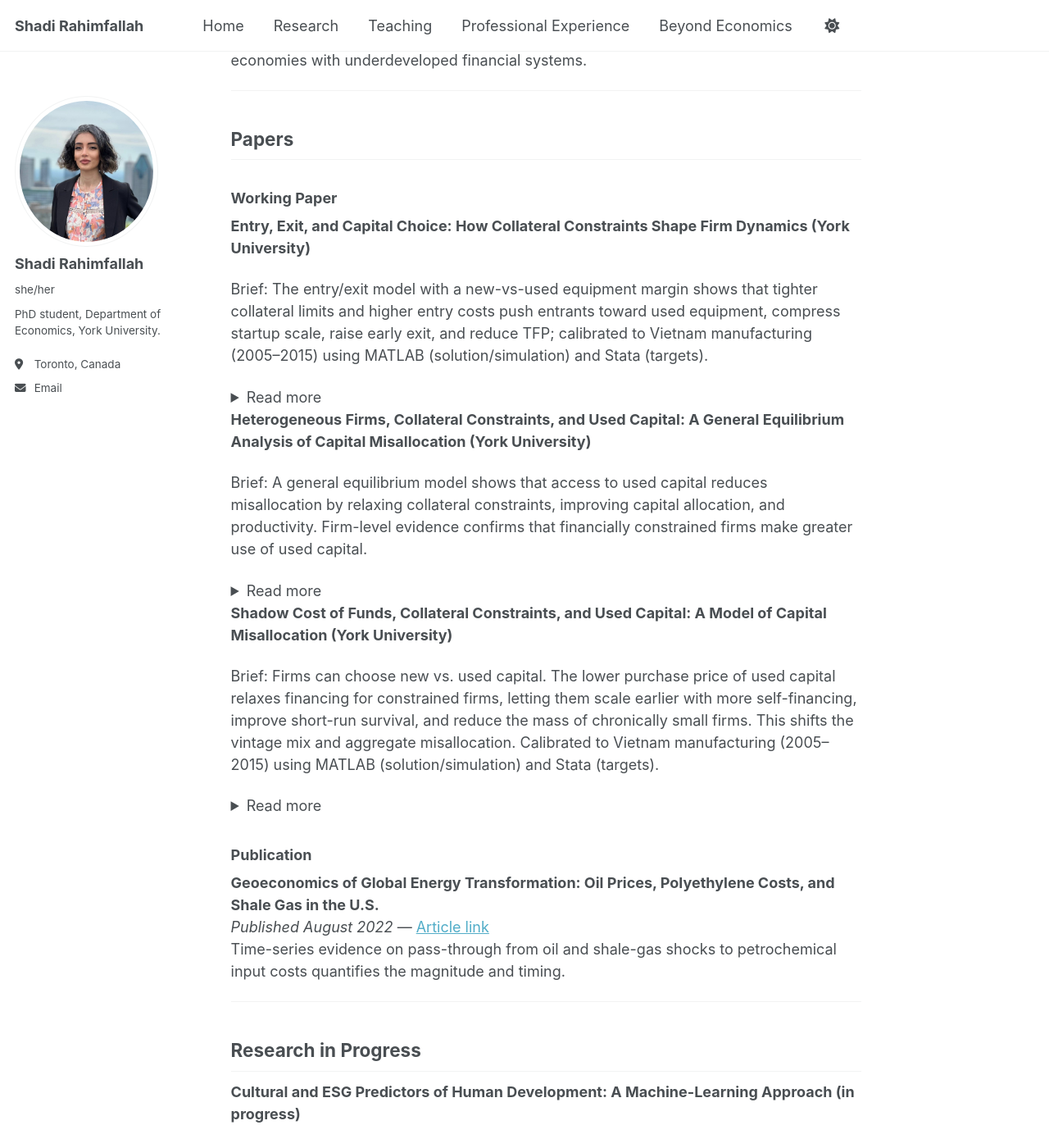
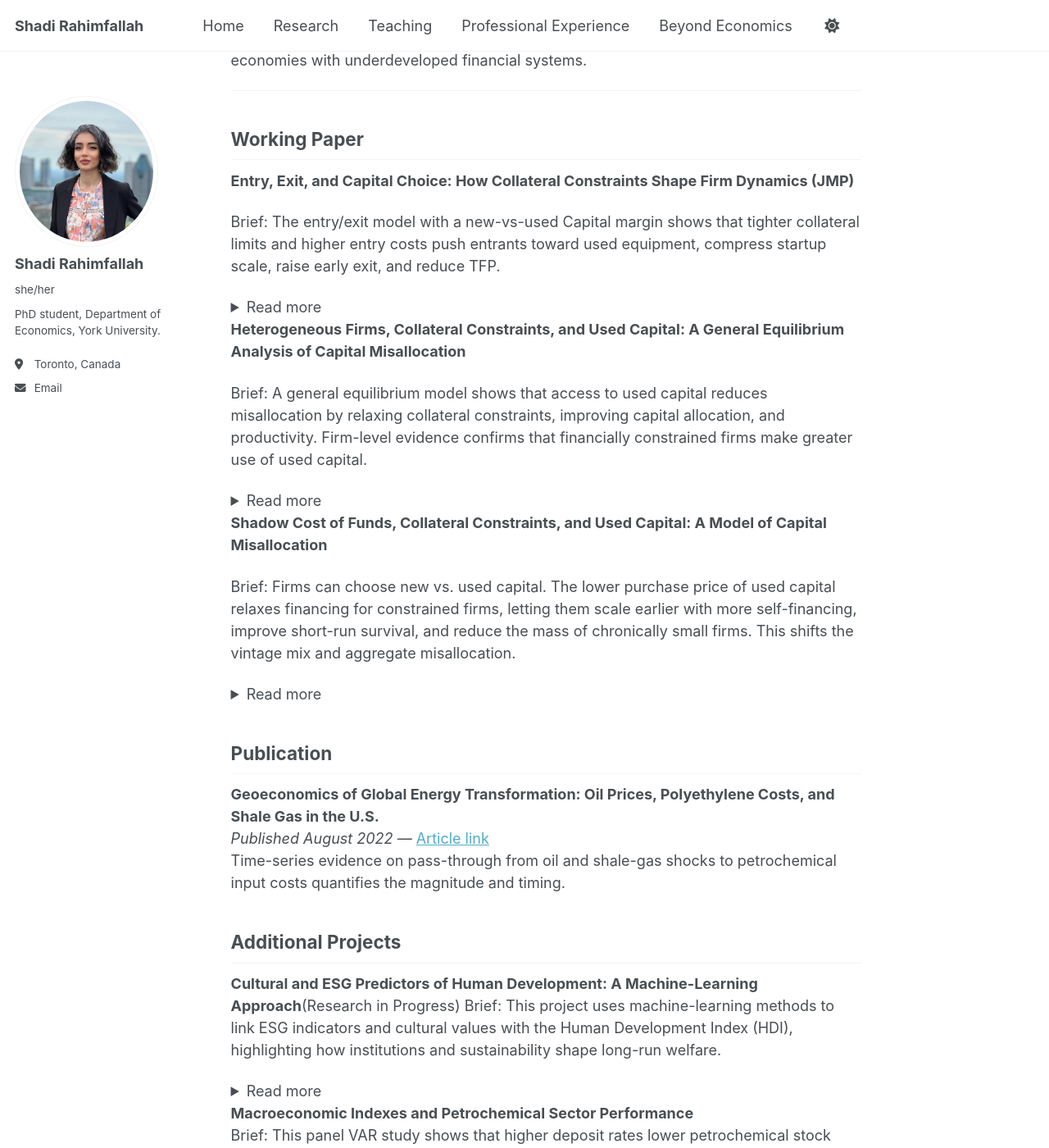
Before and after one commit to ShadiRahimfallah/ShadiRahimfallah.github.io, a Jekyll site: the page built from _pages/research.md, in a window 1280 px wide and 1400 px high, scrolled down 339 px. Shown: the whole window at 82% size. Built offline with Jekyll 4.4.1, drawn with Linux system fonts in a browser that asks for light colours; a script that is not in the unit is left out; some of the changed text lies outside the part shown.

Commit message:
Update research.md

```diff
--- a/_pages/research.md
+++ b/_pages/research.md
@@ -9,18 +9,16 @@ author_profile: true
 My research focuses on the interaction between **financial frictions, used capital, and misallocation**. I study how the availability of second-hand capital provides firms with a lower-cost financing option that relaxes collateral constraints, reshapes investment scale, and reduces productivity losses from misallocation. Using firm-level data from Vietnamese manufacturing and quantitative general equilibrium models, my research shows that incorporating second-hand capital significantly improves resource allocation in economies with underdeveloped financial systems.
 
 ---
+## Working Paper
+**Entry, Exit, and Capital Choice: How Collateral Constraints Shape Firm Dynamics (JMP)**
 
-## Papers
-
-### Working Paper
-**Entry, Exit, and Capital Choice: How Collateral Constraints Shape Firm Dynamics (York University)**
-
-Brief: The entry/exit model with a new-vs-used equipment margin shows that tighter collateral limits and higher entry costs push entrants toward used equipment, compress startup scale, raise early exit, and reduce TFP; calibrated to Vietnam manufacturing (2005–2015) using MATLAB (solution/simulation) and Stata (targets).
+Brief: The entry/exit model with a new-vs-used Capital margin shows that tighter collateral limits and higher entry costs push entrants toward used equipment, compress startup scale, raise early exit, and reduce TFP.
 <details><summary>Read more</summary>
-I develop a heterogeneous-firm model with entry, exit, and an explicit choice between new and used equipment. Two frictions—collateral limits and entry costs—govern market access, startup scale, vintage at birth, leverage, and survival. The used stock evolves realistically: each period, some new equipment transitions into the used pool, and some used equipment retires. I solve and simulate the model in MATLAB (collocation plus large-panel simulations) and build calibration targets in Stata from Vietnam’s 2005–2015 manufacturing data, including the used-investment share, debt-to-GDP, output volatility, and short- to medium-run persistence. The framework quantifies how tighter finance and higher entry fees push marginal entrants toward cheaper used equipment and smaller initial scale, increasing early-life exit and lowering TFP through composition and scale distortions. Policy counterfactuals compare lowering entry fees with relaxing collateral limits, tracing impacts on entry and exit, the cohort vintage mix, leverage, output moments, and productivity.
+I develop a heterogeneous-firm model with entry, exit, and an explicit choice between new and used capital Two frictions—collateral limits and entry costs—govern market access, startup scale, vintage at birth, leverage, and survival. The used stock evolves realistically: each period, some new capital transitions into the used pool, and some used equipment retires. I solve and simulate the model in MATLAB (collocation plus large-panel simulations) and build calibration targets in Stata from Vietnam’s 2005–2015 manufacturing data, including the used-investment share, debt-to-GDP, output volatility, and short- to medium-run persistence. The framework quantifies how tighter finance and higher entry fees push marginal entrants toward cheaper used capital and smaller initial scale, increasing early-life exit and lowering TFP through composition and scale distortions.
 </details>
 
-**Heterogeneous Firms, Collateral Constraints, and Used Capital: A General Equilibrium Analysis of Capital Misallocation (York University)**
+
+**Heterogeneous Firms, Collateral Constraints, and Used Capital: A General Equilibrium Analysis of Capital Misallocation**
 
 Brief: A general equilibrium model shows that access to used capital reduces misallocation by relaxing collateral constraints, improving capital allocation, and productivity. Firm-level evidence confirms that financially constrained firms make greater use of used capital.
 <details><summary>Read more</summary>
@@ -28,11 +26,11 @@ This study examines how used capital helps reduce the productivity losses create
 </details>
 
 
-**Shadow Cost of Funds, Collateral Constraints, and Used Capital: A Model of Capital Misallocation (York University)**
+**Shadow Cost of Funds, Collateral Constraints, and Used Capital: A Model of Capital Misallocation**
 
-Brief: Firms can choose new vs. used capital. The lower purchase price of used capital relaxes financing for constrained firms, letting them scale earlier with more self-financing, improve short-run survival, and reduce the mass of chronically small firms. This shifts the vintage mix and aggregate misallocation. Calibrated to Vietnam manufacturing (2005–2015) using MATLAB (solution/simulation) and Stata (targets).
+Brief: Firms can choose new vs. used capital. The lower purchase price of used capital relaxes financing for constrained firms, letting them scale earlier with more self-financing, improve short-run survival, and reduce the mass of chronically small firms. This shifts the vintage mix and aggregate misallocation.
 <details><summary>Read more</summary>
-  This paper builds a firm-dynamics model without an entry margin. Firms face a collateral-style affordability cap and a shadow cost of funds that captures financing tightness. The key feature is a vintage choice between new and used capital treated as two distinct goods: a unit bought as new remains new; a unit bought as used remains used. There is no conversion from new to used and no additional within-type quality downgrading beyond standard (type-specific) depreciation.
+  This paper builds a firm-dynamics model without an entry margin. Firms face a collateral-style affordability cap and a shadow cost of funds that captures financing tightness. The key feature is a vintage choice between new and used capital, treated as two distinct goods: a unit bought as new remains new, and a unit bought as used remains used. There is no conversion from new to used and no additional within-type quality downgrading beyond standard (type-specific) depreciation.
 Mechanism: Because used capital has a lower upfront price, constrained firms can expand capacity sooner with less external finance, while self-financing builds assets. Large, unconstrained firms change their vintage mix little.
 Implementation uses MATLAB to solve and simulate the model and Stata to construct 2005–2015 targets from Vietnam manufacturing (used-investment share, debt-to-GDP, output volatility, and persistence).
 </details>
@@ -40,31 +38,27 @@ Implementation uses MATLAB to solve and simulate the model and Stata to construc
 
 
 
-### Publication
+## Publication
 **Geoeconomics of Global Energy Transformation: Oil Prices, Polyethylene Costs, and Shale Gas in the U.S.**
 *Published August 2022* —
 <a href="https://wsps.ut.ac.ir/article_93569.html" target="_blank" rel="noopener noreferrer">Article link</a>
 Time-series evidence on pass-through from oil and shale-gas shocks to petrochemical input costs quantifies the magnitude and timing.
 
----
 
-## Research in Progress
-
-**Cultural and ESG Predictors of Human Development: A Machine-Learning Approach (in progress)**
+## Additional Projects
+**Cultural and ESG Predictors of Human Development: A Machine-Learning Approach**(Research in Progress)
+Brief: This project uses machine-learning methods to link ESG indicators and cultural values with the Human Development Index (HDI), highlighting how institutions and sustainability shape long-run welfare.
 <details><summary>Read more</summary>
 This project integrates environmental, social, and governance (ESG) indicators with Hofstede’s cultural dimensions to build a predictive model of the Human Development Index (HDI). Using techniques such as gradient boosting, penalized regression, and unsupervised clustering, the framework identifies nonlinear interactions and latent groupings in high-dimensional data. The research highlights how cultural values, governance quality, and sustainability practices jointly shape human development outcomes. It not only improves forecasting accuracy relative to traditional models but also uncovers policy-relevant pathways, showing, for example, how combinations of governance strength and cultural orientation condition the returns to social investment. By merging cross-country datasets with advanced machine learning, the project advances the measurement of development and provides a richer understanding of the institutional and cultural drivers of long-run welfare.
 </details>
 
+**Macroeconomic Indexes and Petrochemical Sector Performance**
+Brief: This panel VAR study shows that higher deposit rates lower petrochemical stock returns, while exchange-rate and overall market gains raise them. Oil-price increases hurt returns at first, but the effect fades gradually.
+<details><summary>Read more</summary>
+In this study, I apply a panel VAR to examine how oil prices, real exchange rates, deposit rates, and market returns shape stock returns in Iran’s petrochemical sector. Impulse–response functions show deposit-rate shocks reduce returns, exchange-rate shocks increase them, and oil shocks have a negative yet diminishing effect across quarters—highlighting persistent macro-financial channels shaping firm performance.
+</details>
 
----
 
-## Additional Projects
-
-**Macroeconomic Indexes and Petrochemical Sector Performance (University of Tehran)**
-Brief: A Panel VAR shows deposit-rate shocks lower stock returns; real-exchange-rate and market-return shocks raise them; oil-price shocks depress returns but fade gradually.
-<details><summary>Read more</summary>
-In this study, I apply a PVAR to examine how oil prices, real exchange rates, deposit rates, and market returns shape stock returns in Iran’s petrochemical sector. Impulse–response functions show deposit-rate shocks reduce returns, exchange-rate shocks increase them, and oil shocks have a negative yet diminishing effect across quarters—highlighting persistent macro-financial channels shaping firm performance.
-</details>
 
 **Master’s Thesis (Energy Economics)** — **The Effect of Shale Gas Expansion on the Attractiveness of Iran’s Petrochemical Industry**
 Brief: Global shale gas lowered feedstock costs abroad, intensifying competition and challenging Iran’s export position; domestic exchange-rate and inflation dynamics are also pivotal.
@@ -72,27 +66,28 @@ Brief: Global shale gas lowered feedstock costs abroad, intensifying competition
 The thesis studies how the U.S. shale-gas boom reshaped global petrochemical competitiveness. Using time-series and panel econometrics (e.g., VECM/cointegration), it links shale-driven energy price changes with polyethylene prices and sectoral performance, showing how external energy shocks and domestic macro factors jointly determine industry attractiveness.
 </details>
 
-**Shale-Gas Revolution and Polyethylene Prices (University of Tehran)**
+
+**Shale-Gas Revolution and Polyethylene Prices**
 Brief: Time-series models trace pass-through from shale-driven gas price declines to lower polyethylene prices, revealing strong energy-to-industry transmission.
 <details><summary>Read more</summary>
 Econometric analysis shows that cheaper gas inputs increased supply and put durable downward pressure on polymer prices, illustrating how energy shocks propagate through manufacturing cost structures and global competition.
 </details>
 
-**Gas Pricing Mechanisms (University of Tehran)**
+
+**Gas Pricing Mechanisms**
 Brief: Policy framework for efficient and equitable natural-gas pricing under natural-monopoly conditions, estimated with GMM to handle endogeneity and dynamics.
 <details><summary>Read more</summary>
 Grounded in public-sector pricing and Ramsey principles, the project estimates demand and cost relationships and evaluates alternative pricing rules under subsidy reform. GMM estimation provides consistent dynamics, yielding benchmarks that balance fiscal goals, consumer welfare, and industrial competitiveness.
 </details>
 
-**Health Financing and Inequality in Iran (Industry)**
+
+**Health Financing and Inequality in Iran**
 Brief: Using province-by-year data, places with higher average household income have fewer infant and overall deaths, while more income inequality is linked to more deaths. Insurance coverage, education, and health-care capacity also help reduce deaths.
 <details><summary>Read more</summary> I compare each province to itself over time (so fixed local traits don’t bias results) and track two outcomes: infant mortality and all-cause mortality. The main drivers are log household spending (a proxy for income), the Gini index (a measure of inequality), education, insurance coverage, and healthcare capacity. To check the direction of cause and effect, I also repeat the analysis using past values as instruments. The pattern is robust: higher income → lower mortality; higher inequality → higher mortality; more insurance, education, and care capacity → lower mortality.
 </details>
 
----
-
 ## Research Assistant
-- **York University (Macroeconomics)** — with Tasso Adamopoulos and Chaoran Chen; macroeconomic data analysis and model support.
-- **York University (Macroeconomics)** — with Tasso Adamopoulos; macroeconomic data analysis.
-- **Electricity Markets (Energy Economics)** — with Jeremy Lin; data analysis on electricity-market projects.
-- **University of Tehran (Energy Economics)** — with Farkhondeh Jabal Ameli; energy-sector data analysis.
+- **York University** — with Tasso Adamopoulos and Chaoran Chen; Macroeconomic data analysis and model support.
+- **York University** — with Tasso Adamopoulos; Macroeconomic data analysis.
+- **Electricity Markets** — with Jeremy Lin; data analysis on Electricity-market projects.
+- **University of Tehran** — with Farkhondeh Jabal Ameli; Energy-sector data analysis.
```
